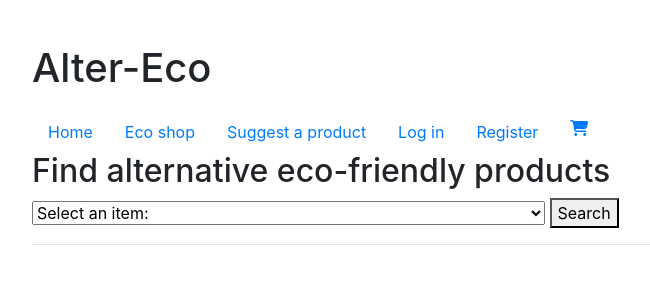
After one commit to annamariacutolo/switch_to_sustainable, a Django app: page /eco_shop2/search in a window 1280 px wide. The commit adds this page. Shown: the top 300 px of the page, without its empty margins (0-650 px from the left). Run offline with Django 3.2, Linux system fonts and the light colour scheme; data comes from the database, SQL or seed files in the repository; both versions use the stored data as it was after the commit; some libraries are stand-ins or nearby versions.

Commit message:
new dropdown

```diff
--- a/data/data.json
+++ b/data/data.json
@@ -311,7 +311,7 @@
         "model": "pages.product",
         "pk": 17,
         "fields": {
-            "name": "Plany based food-wrap",
+            "name": "Plant based food-wrap",
             "item_id": "9",
             "description": "Three sheets per pack. Reusable foodwrap which comes in multiple designs, vegan and animal friendly!",
             "stock": 5,
--- a/switch_to_sustainable/pages/models.py
+++ b/switch_to_sustainable/pages/models.py
@@ -62,11 +62,16 @@ class Order(models.Model):
         total = sum([product.quantity for product in orderproducts])
         return total
 
+    @property
+    def shipping(self):
+        shipping = True
+        return shipping
+
 
 class OrderProduct(models.Model):
     order = models.ForeignKey(Order, on_delete=models.SET_NULL, null=True)
     product = models.ForeignKey(Product, on_delete=models.SET_NULL, null=True)
-    quantity = models.IntegerField(default=1)
+    quantity = models.IntegerField(default=0)
 
     class Meta:
         unique_together = ('order', 'product')
--- a/switch_to_sustainable/pages/templates/base.html
+++ b/switch_to_sustainable/pages/templates/base.html
@@ -14,7 +14,7 @@
     <div id="menu">
         <ul class="nav">
             <li class="nav-item"><a class="nav-link" href="/">Home</a></li>
-            <li class="nav-item"><a class="nav-link" href="/products">Eco shop</a></li>
+            <li class="nav-item"><a class="nav-link" href="/eco_shop2">Eco shop</a></li>
             <li class="nav-item"><a class="nav-link" href="/new_product">Suggest a product</a></li>
             {% if user.is_authenticated %}
             <li class="nav-item"><a class="nav-link" href="{% url 'logout' %}">Log out</a></li>
--- /dev/null
+++ b/switch_to_sustainable/pages/templates/eco_shop22.html
@@ -0,0 +1,27 @@
+{% extends "base.html" %} {% load static %} {% block title %}Find sustainable products{% endblock %} {% block extra_header_contents %}
+<script src="{% static 'pages/cart.js' %}"></script>
+{% endblock %} {% block body %}
+<h2>Find alternative eco-friendly products</h2>
+
+<form action="search" , method="GET">
+    <select id="item_id" name="item_id">
+                <option value="-1">Select an item:</option>
+            {% for item in items %}
+                <option value="{{ item.id }}">{{ item.name }}</option>
+            {% endfor %}
+        </select>
+    <button type="submit"> Search </button>
+</form>
+<hr> {% for product in products %}
+<ul>
+    <li>{{product.name}}</li>
+    <ul>
+        <li>{{product.description}}</li>
+        <li>£{{product.price|floatformat:2}}</li>
+        {% if product.stock == 0 %}
+        <button type="submit" class="update-cart" id="{{product.id}}" data-product="{{product.id}}" data-action="add" disabled>Out of Stock</button>
+        {% else %}
+        <button type="submit" class="update-cart" id="{{product.id}}" data-product="{{product.id}}" data-action="add">Add to cart</button> {% endif %}
+    </ul>
+</ul>
+{% endfor %} {% endblock %}
--- a/switch_to_sustainable/pages/urls.py
+++ b/switch_to_sustainable/pages/urls.py
@@ -11,4 +11,6 @@ urlpatterns = [
     path('cart/', views.cart, name='cart'),
     path('checkout/', views.checkout, name='checkout'),
     path('update_item/', views.update_item, name='update_item'),
+    path('eco_shop2/', views.eco_shop2, name='eco_shop2'),
+    path('eco_shop2/search', views.eco_shop22, name='eco_shop2_search'),
 ]
--- a/switch_to_sustainable/pages/views.py
+++ b/switch_to_sustainable/pages/views.py
@@ -5,7 +5,7 @@ from django.contrib.auth import login, authenticate
 from django.contrib.auth.models import User
 from django.contrib.auth.decorators import login_required
 from .models import Item, Product, OrderProduct, Order, Customer
-from .forms import NewProductForm, NewUserForm
+from .forms import NewProductForm, NewUserForm, CheckoutForm
 from rest_framework.views import APIView
 from rest_framework.response import Response
 import json
@@ -129,7 +129,7 @@ def cart(request):
             order.products.add(product)
 
 
-        context = {'products': products, 'order': order}
+        context = {'products': products, 'order': order, 'shipping': False}
         return render(request, 'cart.html', context)
     else:
         messages.warning(request, 'Please log in to make a purchase. (From cart)')
@@ -140,12 +140,13 @@ def checkout(request):
     customer = request.user.customer
     order, created = Order.objects.get_or_create(customer=customer, complete=False)
     products = order.orderproduct_set.all()
+    cartProducts = order.get_cart_items
 
     # dont know if we need this here too
     # for product in products:
     #         order.products.add(product)
 
-    context = {'products': products, 'order': order}
+    context = {'products': products, 'order': order, 'cartProducts': cartProducts, 'shipping': False}
     return render(request, 'checkout.html', context)
 
 
@@ -196,3 +197,29 @@ def update_item(request):
 
 
     return JsonResponse(dict, safe=False)
+
+def eco_shop2(request):
+    if request.method == 'GET':
+        items = Item.objects.all()
+        item_id = request.GET.get('item_id')
+        context = {'item_id': item_id, 'items':items}
+
+    return render(request, 'eco_shop2.html', context)
+
+def eco_shop22(request):
+    item_id = request.GET.get('item_id')
+    items = Item.objects.all()
+    products = [
+        {
+            'id': product.id,
+            'name': product.name,
+            'description': product.description,
+            'stock': product.stock,
+            'price': product.price
+        }
+        for product in Product.objects.filter(item_id=item_id, is_approved=True)
+    ]
+
+    context = {'item_id': item_id, 'products': products, 'items':items}
+
+    return render(request, 'eco_shop22.html', context)
```
Also changed, not shown: switch_to_sustainable/pages/forms.py (+23 -2 lines), switch_to_sustainable/pages/templates/checkout.html (+12 -6 lines), switch_to_sustainable/pages/templates/eco_shop2.html (added, +17 -0 lines), switch_to_sustainable/products.sqlite3.
